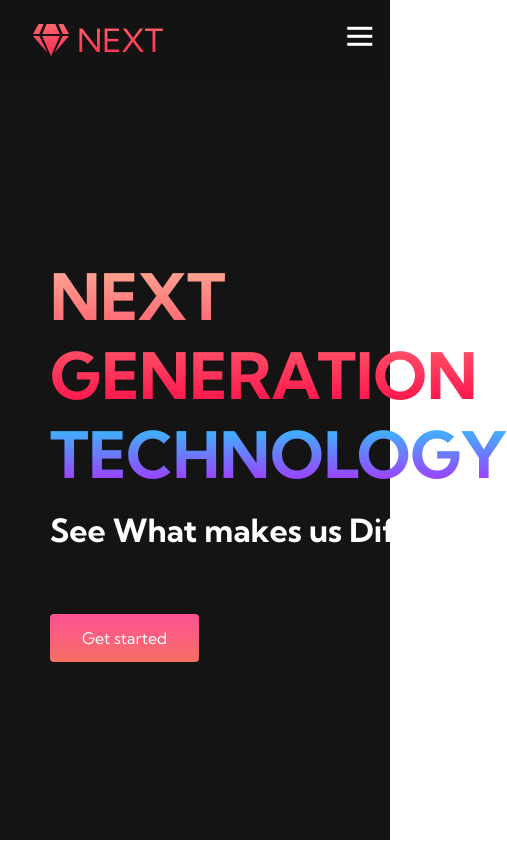
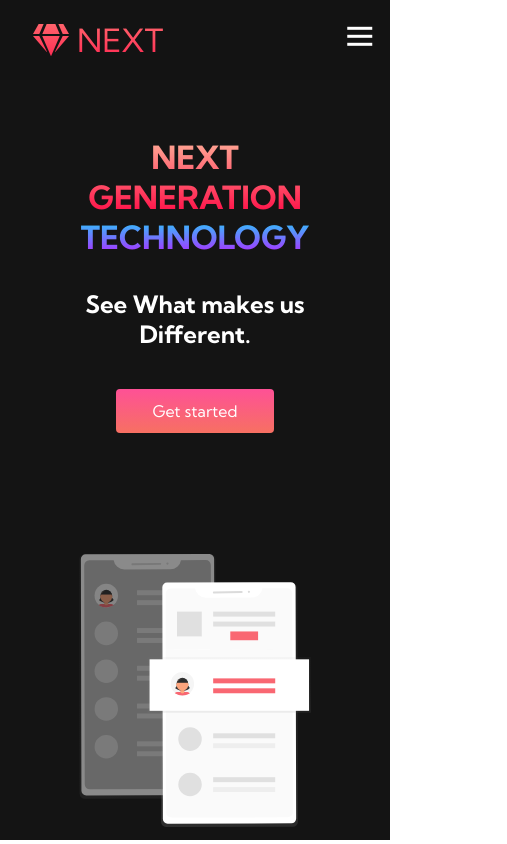
Before and after one commit to karasanyijohnson/pure-html-css-Js-website, a plain HTML site: page index.html in a window 390 px wide. Shown: the whole page, 507 px wide, since content can reach past the window. Drawn offline with Linux system fonts and the light colour scheme.

Commit message:
Adding mobile responsiveness

```diff
--- a/style.css
+++ b/style.css
@@ -259,4 +259,47 @@ width: 100%;
     height: 80%;
     width: 80%;
 }
-/* 49min */
+ /* Mobile Responsive */
+ @media screen and (max-width:768px){
+.main__container{
+    display: grid;
+    grid-template-columns: auto;
+    align-items: center;
+    justify-self: center;
+    width: 100%;
+    margin: 0 auto;
+    height: 90vh;
+}
+.main__content{
+    text-align: center;
+    margin-bottom: 4rem;
+}
+.main__content h1{
+    font-size: 2.5rem;
+    margin-top: 2rem;
+}
+.main__content h2{
+    font-size: 3rem;
+}
+.main__content p{
+    margin-top: 1rem;
+    font-size: 1.5rem;
+}
+ }
+ @media screen and (max-width:480px) {
+    .main__content h1{
+        font-size: 2rem;
+        margin-top: 3rem;
+    }
+    .main__content h2{
+        font-size: 2rem;
+    }
+    .main__content p{
+        margin-top: 2rem;
+        font-size: 1.5rem;
+    }
+    .main__btn{
+        padding: 12px 36px;
+        margin : 2.5rem 0;
+    }
+ }
```
